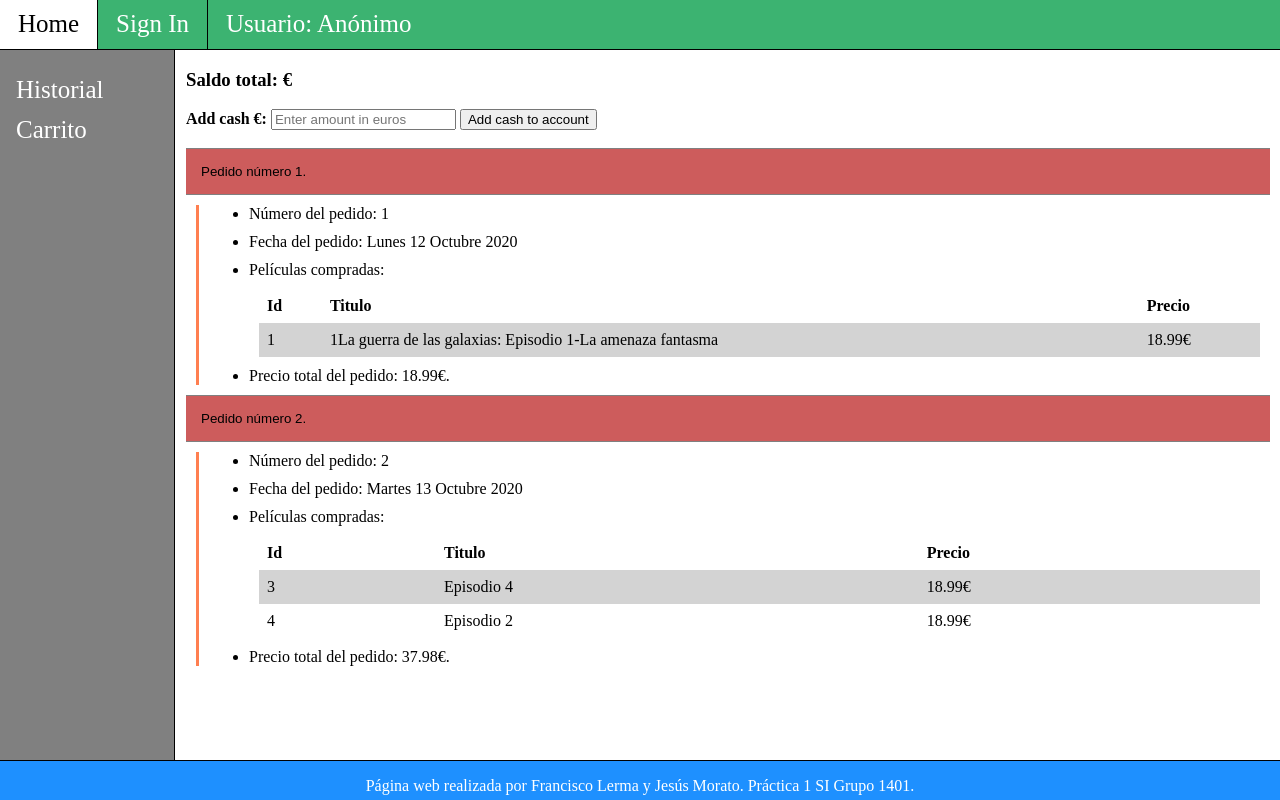
After one commit to FLerma9/Practicas_SI_4_1401, a Flask app: page /historial in a window 1280 px wide. The commit adds this page. Run offline with Flask 2, Linux system fonts and the light colour scheme.

Commit message:
añadido templates del historial

```diff
--- a/app/routes.py
+++ b/app/routes.py
@@ -94,3 +94,9 @@ def register():
 def logout():
     session.pop('usuario', None)
     return redirect(url_for('index'))
+
+@app.route('/historial', methods=['GET', 'POST'])
+def historial():
+    historial_data = open(os.path.join(app.root_path,'../usuarios/prueba1/historial.json'), encoding="utf-8").read()
+    historial = json.loads(historial_data)
+    return render_template('historial.html', title = "Historial", historial=historial['compras'])
--- a/app/static/estilo.css
+++ b/app/static/estilo.css
@@ -136,7 +136,7 @@ div.pelicula img:hover {
   font-size: 17px;
 }
 
-.login-form input[type=text], .login input[type=password]{
+.login-form input[type=text], .login input[type=password], .login input[type=number]{
   width: 100%;
   padding: 12px 20px;
   margin: 8px 0;
@@ -172,3 +172,48 @@ div.pelicula img:hover {
   margin-left: 10px;
   margin-right: 10px;
 }
+
+.historial{
+  margin: 10px;
+}
+
+.pedido {
+  background-color: indianred;
+  width: 100%;
+  border-left: none;
+  border-right: none;
+  border-top: 1px solid gray;
+  border-bottom: 1px solid gray;
+  text-align: left;
+  padding: 15px;
+}
+
+.pedido:hover {
+  background-color: darkred;
+  color: white;
+}
+
+.detalles ul {
+  border-left: 3px solid coral;
+  background-color: white;
+  margin: 10px;
+}
+
+.detalles li {
+  margin: 10px;
+}
+
+.detalles table {
+  border-collapse: collapse;
+  width: 100%;
+  margin: 10px;
+}
+
+.detalles th, td {
+  text-align: left;
+  padding: 8px;
+}
+
+.detalles tr:nth-child(even) {
+  background-color: lightgray;
+}
--- a/app/templates/base.html
+++ b/app/templates/base.html
@@ -22,8 +22,8 @@
 </div>
 
 <div class="lateral">
-  <a href="#about">Historial</a>
-  <a href="#services">Carrito</a>
+  <a href="/historial">Historial</a>
+  <a href="#">Carrito</a>
 </div>
 
 <div class="foot">
--- /dev/null
+++ b/app/templates/historial.html
@@ -0,0 +1,41 @@
+{% extends "base.html" %}
+
+{% block title %}
+    {{ title }}
+{% endblock%}
+
+{% block content %}
+  <div class="historial">
+    <h3> Saldo total: € </h3>
+    <form action="/historial" method="post" novalidate class="historial-form">
+      <label for="saldo"><b>Add cash €: </b></label>
+      <input name="saldo" type="number" placeholder="Enter amount in euros" min="0" step="any">
+      <input type="submit" value="Add cash to account"><br><br>
+    </form>
+    {% for pedido in historial %}
+    <button class="pedido"> Pedido número {{ pedido.numero_pedido }}.</button>
+    <div class="detalles">
+      <ul>
+        <li> Número del pedido: {{ pedido.numero_pedido }}</li>
+        <li> Fecha del pedido: {{ pedido.fecha_pedido }}</li>
+        <li> Películas compradas:
+          <table>
+            <tr>
+              <th>Id</th>
+              <th>Titulo</th>
+              <th>Precio</th>
+            </tr>
+            {% for pelicula in pedido.peliculas %}
+            <tr>
+              <td>{{ pelicula.id }}</td>
+              <td>{{ pelicula.titulo }}</td>
+              <td>{{ pelicula.precio }}€</td>
+            </tr>
+            {% endfor %}
+          </table>
+          <li> Precio total del pedido: {{ pedido.precio_total }}€.</li>
+        </ul>
+      </div>
+      {% endfor %}
+  </div>
+{% endblock %}
--- a/app/templates/index.html
+++ b/app/templates/index.html
@@ -20,10 +20,11 @@
   </form>
 </div>
 <br>
+
 {% for item in movies %}
 <div class="pelicula">
   <div class="imagen">
-    <a href="#">
+    <a href="/detalles-{{ item.id }}">
       <img src="{{ item.poster }}" alt="Portada de {{ item.titulo }}.">
     </a>
   </div>
--- a/app/templates/register.html
+++ b/app/templates/register.html
@@ -13,7 +13,7 @@
     <label for="password"><b>Password: </b></label>
     <input name="password" type="password" placeholder="Enter password"><br><br>
     <label for="credit"><b>Credit Card: </b></label><br>
-        <input name="credit" type="text" placeholder="Enter your credit card number"><br>
+    <input name="credit" type="number" placeholder="Enter your credit card number" min="0"><br>
     <label for="expiration-date"><b>Credit Card Expiration Date: </b></label>
     <input name="expiration-date" type="date" required><br><br>
     <label for="email"><b>Email Address: </b></label>
--- /dev/null
+++ b/usuarios/prueba1/historial.json
@@ -0,0 +1,32 @@
+{"compras":
+  [
+    {
+      "numero_pedido": 1,
+      "peliculas":
+      [
+        {"titulo":"1La guerra de las galaxias: Episodio 1-La amenaza fantasma",
+         "id": 1,
+         "precio": 18.99
+       }
+     ],
+     "fecha_pedido": "Lunes 12 Octubre 2020",
+     "precio_total": 18.99
+   },
+   {
+     "numero_pedido": 2,
+     "peliculas":
+     [
+       { "titulo":"Episodio 4",
+         "id": 3,
+         "precio": 18.99
+       },
+       { "titulo": "Episodio 2",
+         "id": 4,
+         "precio": 18.99
+       }
+    ],
+    "fecha_pedido": "Martes 13 Octubre 2020",
+    "precio_total": 37.98
+   }
+ ]
+}
```
Also changed, not shown: app/templates/login.html (indentation only). Lines whose indentation alone changed are shown as unchanged.
